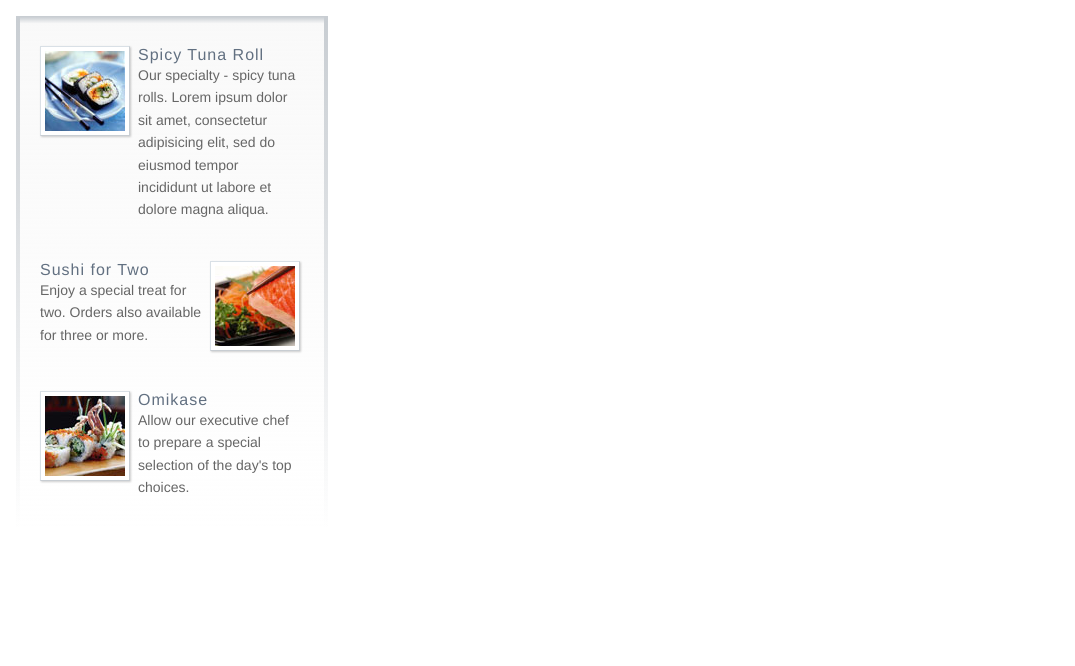
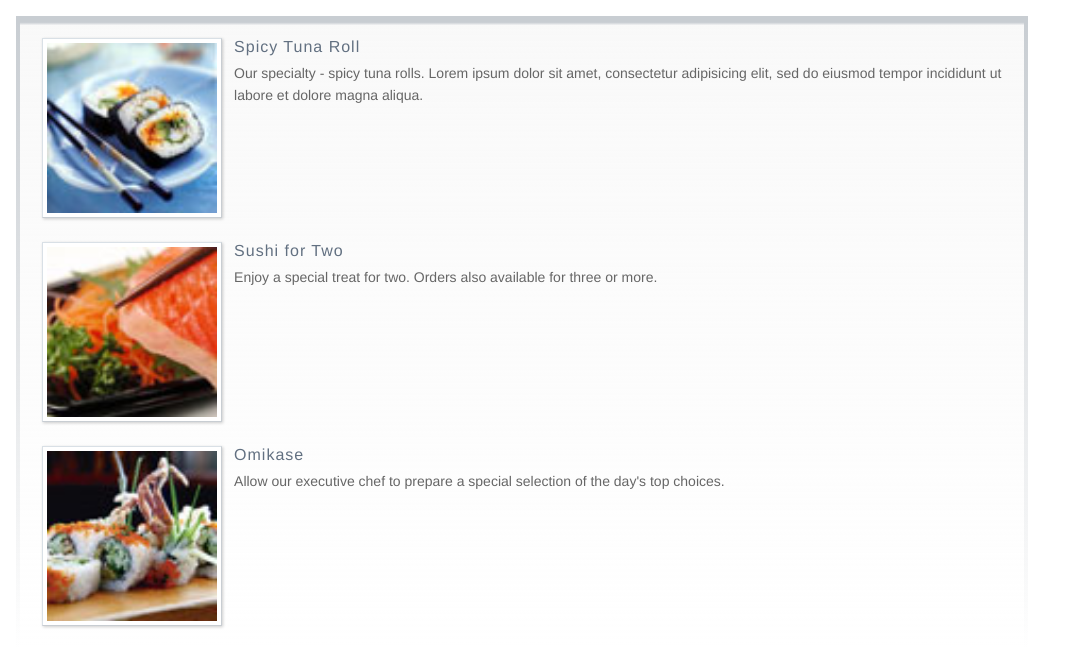
Before and after one commit to foundations-fall-2016/session4, a plain HTML site: page definition-list/index.html in a window 1280 px wide. Shown: the whole page, without its empty margins (0-1075 px from the left). Drawn offline with Linux system fonts and the light colour scheme.

Commit message:
part two

```diff
--- a/definition-list/css/styles.css
+++ b/definition-list/css/styles.css
@@ -1,60 +1,73 @@
 * {
 	margin: 0;
 	padding: 0;
+	box-sizing: border-box;
 }
 body {
 	font-family: Helvetica, Arial, sans-serif;
 	margin: 1em;
 }
 .menu-list {
-    padding:10px 0;
-    float:left;
-    width:304px;
+    position: relative;
+    padding: 10px;
+    float: left;
+    min-width: 304px;
     border-width: 0 4px 0 4px;
     border-left-style: solid;
     border-right-style: solid;
     border-image: linear-gradient(to bottom, rgb(200, 205, 210), rgba(0, 0, 0, 0)) 1 100%;
-    background-image: linear-gradient(to bottom, rgba(200, 205, 210,1) 0%, rgba(200, 205, 210,1) 0.15%, rgba(240,240,240,0.4) 1.5%, rgba(240,240,240,0) 100%);
+    background: linear-gradient(to bottom, rgba(200, 205, 210,1) 0%, rgba(200, 205, 210,1) 1%, rgba(240,240,240,0.4) 1.5%, rgba(240,240,240,0) 100%);
 }
+
 .menu-list dl {
-	margin: 20px;
     float: left;
-	width: 260px;
+    width: 100%;
+    clear: both;
+    padding: 12px;
 }
+
 .menu-list dt {
     letter-spacing: 1px;
     color: #627081;
     float: right;
-	width: 162px;
+    width:80%;
+    padding-bottom: 6px;
 }
-.menu-list dd {
+
+.menu-list dt + dd {
+    width: 20%;
+    padding-right: 12px;
+}
+
+.menu-list dd + dd {
     font-size: 0.875em;
     line-height: 1.6;
     color: #666;
+    float: right;
+    width: 80%;
 }
+
 .menu-list img {
-	float: left;
-	margin: 0 8px 0 0;
+    width: 100%;
+    float:left;
     padding: 4px;
-	background: #fff;
     border: 1px solid #d9e0e6;
     border-bottom-color: #c8cdd2;
     border-right-color: #c8cdd2;
-    box-shadow: 1px 1px 2px rgba(0, 0, 0, 0.2);
+    background: #fff;
+    box-shadow: 1px 1px 3px rgba(0, 0, 0, 0.2);
 }
 
-.menu-list dd + dd {
-	margin: 0 0 0 98px;
+.popover {
+	position: absolute;
+	top: 30%;
+	left: 30%;
+	width: 50%;
+	display: none;
 }
-
-dl:nth-child(even) dt {
-	float: left;
+.popover img {
+	width: 100%;
 }
-
-dl:nth-child(even) img {
-	float: right;
-	margin: 0 0 0 8px;
+.showme {
+	display: block;
 }
-dl:nth-child(even) dd + dd {
-	margin: 0 98px 0 0;
-}
--- a/definition-list/index.html
+++ b/definition-list/index.html
@@ -9,19 +9,49 @@
 	<div class="menu-list">
 		<dl>
 			<dt>Spicy Tuna Roll</dt>
-			<dd><img src="img/1.jpg" title="Tuna roll" alt="Tuna Roll"></dd>
+			<dd>
+			<a href="img/1-lg.jpg"><img src="img/1.jpg" title="Tuna roll" alt="Tuna Roll" /></a>
+			</dd>
 			<dd>Our specialty - spicy tuna rolls. Lorem ipsum dolor sit amet, consectetur adipisicing elit, sed do eiusmod tempor incididunt ut labore et dolore magna aliqua. </dd>
 		</dl>
 		<dl>
 			<dt>Sushi for Two</dt>
-			<dd><img src="img/2.jpg" title="Sushi for two" alt="Sushi for Two"></dd>
+			<dd>
+			<a href="img/2-lg.jpg"><img src="img/2.jpg" title="Sushi for two" alt="Sushi for Two"></a>
+			</dd>
 			<dd>Enjoy a special treat for two. Orders also available for three or more.</dd>
 		</dl>
 		<dl>
 			<dt>Omikase</dt>
-			<dd><img src="img/3.jpg" title="Omikase" alt="Omikase"></dd>
+			<dd>
+			<a href="img/3-lg.jpg"><img src="img/3.jpg" title="Omikase" alt="Omikase"></a>
+			</dd>
 			<dd>Allow our executive chef to prepare a special selection of the day's top choices.</dd>
 		</dl>
 	</div>
+
+	<div class="popover">
+		<img src="img/1-lg.jpg" />
+	</div>
+
+	<script type="text/javascript">
+		var linkedImages = document.querySelectorAll('.menu-list a')
+		var popover = document.querySelector('.popover')
+		var popoverImage = popover.querySelector('.popover img')
+
+		// for( var i=0; i<linkedImages.length; i++ ){
+		// 	linkedImages[i].addEventListener('click', run)
+		// }
+
+		var imageLinks = [...linkedImages]
+
+		function run(){
+			popoverImage.setAttribute('src', this.href)
+			popover.classList.toggle('showme')
+			event.preventDefault()
+		}
+
+	</script>
+
 </body>
 </html>
```
Lines whose indentation alone changed are shown as unchanged.
